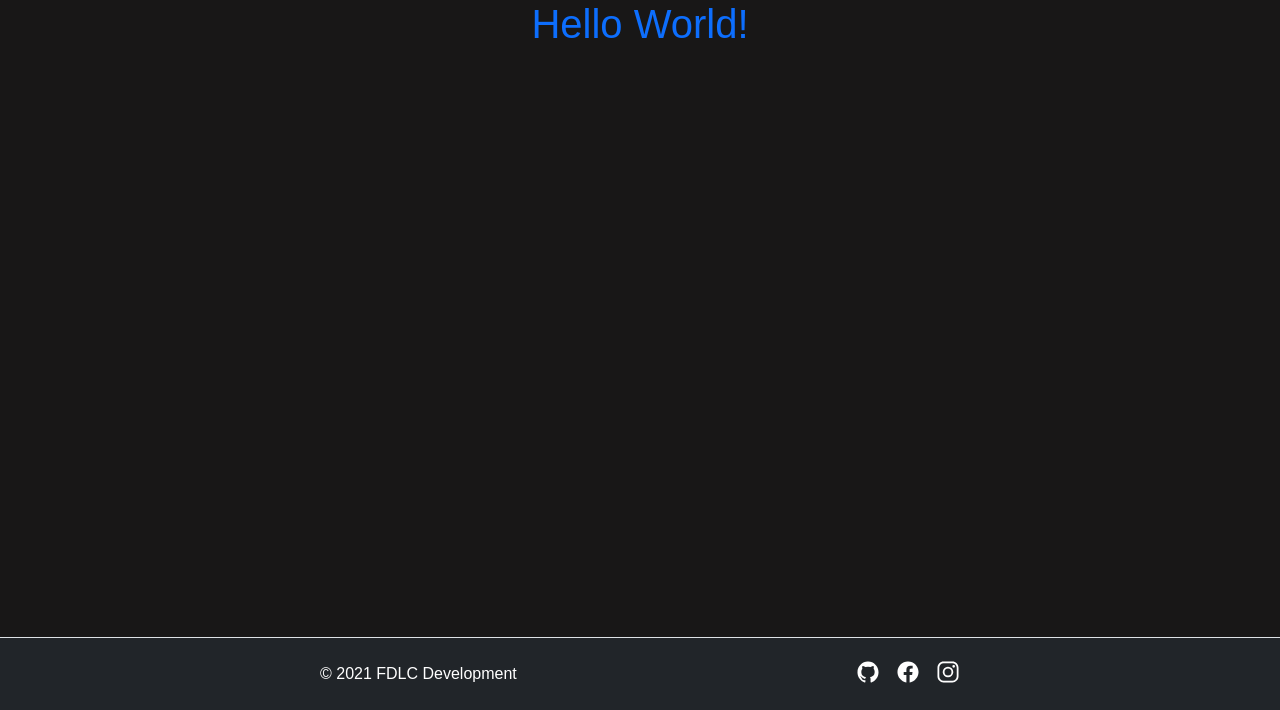
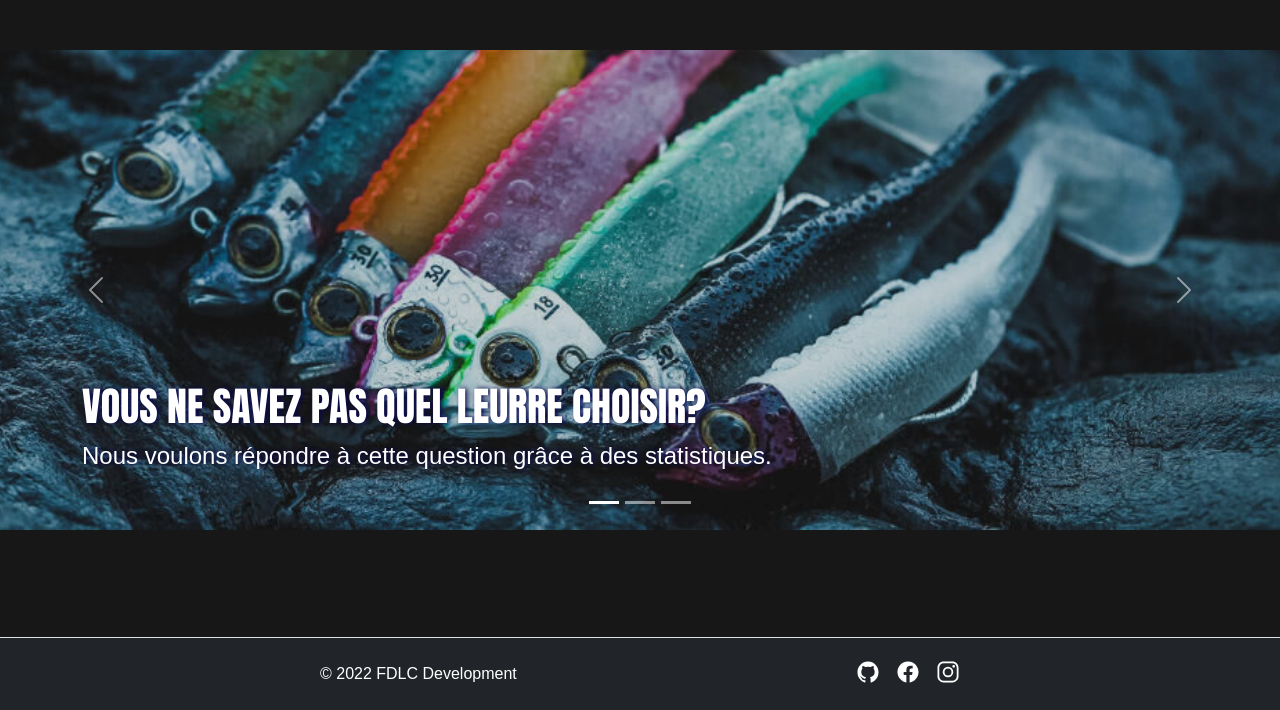
Before and after one commit to FaillHarder/P13--Leurres-vs-Stats, a Django app: page / in a window 1280 px wide. Shown: the part 90-800 px from the top of the page. Run offline with Django 4.2, Linux system fonts and the light colour scheme; some libraries are stand-ins or nearby versions.

Commit message:
ajout du carousel

```diff
--- a/static/css/styles.css
+++ b/static/css/styles.css
@@ -1,3 +1,5 @@
+@import url('https://fonts.googleapis.com/css2?family=Anton&display=swap');
+
 * {
     margin: 0;
     padding: 0;
@@ -5,13 +7,23 @@
     font-family: 'Poppins', sans-serif;
 }
 
+@font-face {
+    font-family: 'RobinGraffiti';
+    src: local('RobinGraffiti'),
+        url('../fonts/RobinGraffitiFilledin.ttf') format("opentype");
+}
+
+
+
 body {
     background: rgb(24, 23, 23);
     min-height: 100vh;
     display: flex;
     flex-direction: column;
 }
-
+header {
+    margin-bottom: 50px;
+}
 
 ion-icon {
     pointer-events: none;
@@ -32,7 +44,6 @@ ion-icon {
     position: absolute;
     opacity: 0;
     margin-top: 40px;
-    color: rgb(0, 89, 255);
 }
 
 .navigation ul li a .icon {
@@ -75,10 +86,47 @@ footer ul li a .icon:hover {
 }
 /* end footer */
 
+/* carousel */
+.carousel-item {
+    height: 30rem;
+    color: white;
+    position: relative;
+}
+.container-carousel {
+    position: absolute;
+    bottom: 0;
+    left: 0;
+    right: 0;
+    padding-bottom: 40px;
+}
+.overlay-image {
+    height: auto;
+    position: absolute;
+    opacity: 0.8;
+    bottom: 0;
+    left: 0;
+    right: 0;
+    top: 0;
+    background-position: center;
+    background-size: cover;
+}
+
+#myCarousel h1 {
+    font-family: 'Anton', sans-serif;
+    text-transform: uppercase;
+    text-shadow: rgb(9, 8, 80) 2px 0 5px;
+}
+
+#myCarousel p {
+    text-shadow: rgb(9, 8, 80) 2px 0 5px;
+    font-size: x-large;
+}
+/* end carousel */
 /* ------------------ */
 
-/* navbar */
+
 @media (max-width: 580px) {
+    /* navbar */
     .navbar-brand {
         margin: 0;
     }
@@ -96,5 +144,11 @@ footer ul li a .icon:hover {
     .logo {
         width: 0px;
     }
+    /* end navbar */
+
+    /* carousel */
+    .carousel-item {
+        height: 20rem;
+    }
+    /* end carousel */
 }
-/* end navbar */
--- a/templates/base.html
+++ b/templates/base.html
@@ -15,6 +15,7 @@
         <title>{% block title %}{% endblock title %}Leurres VS Stats</title>
     </head>
     <body>
+        <header>
             <nav class="navbar navbar-expand-sm bg-dark">
                 <div class="container-fluid">
                     <a href="#" class="navbar-brand">
@@ -67,12 +68,13 @@
                     </div>
                 </div>
             </nav>
+        </header>
 
         {% block content %}{% endblock content %}
 
         <footer class="bg-dark d-flex flex-wrap justify-content-center align-items-center py-3 border-top">
             <div class="col-md-3 d-flex align-items-center">
-            <span class="text-white">© 2021 FDLC Development</span>
+                <span class="text-white">© 2022 FDLC Development</span>
             </div>
             <ul class="nav col-md-3 justify-content-end list-unstyled d-flex">
                 <li class="ms-3 mt-1">
@@ -98,10 +100,10 @@
                 </li>
             </ul>
         </footer>
-
-</body>
-    {% block script %}{% endblock script %}
+        {% block script %}
+        {% endblock script %}
         <script type="module" src="https://unpkg.com/ionicons@5.5.2/dist/ionicons/ionicons.esm.js"></script>
         <script nomodule src="https://unpkg.com/ionicons@5.5.2/dist/ionicons/ionicons.js"></script>
         <script src="{% static 'js/script.js' %}"></script>
+    </body>
 </html>
--- a/templates/home/index.html
+++ b/templates/home/index.html
@@ -1,9 +1,59 @@
 {% extends 'base.html' %}
+{% load static %}
 
 {% block title %}Home - {% endblock title %}
 
 {% block content %}
-    <h1 class="text-primary d-flex justify-content-center">
-        Hello World!
-    </h1>
+
+<div id="myCarousel" class="carousel slide" data-bs-ride="carousel">
+    <div class="carousel-indicators">
+        <button type="button" data-bs-target="#myCarousel" data-bs-slide-to="0" aria-label="Slide 1" class="active"></button>
+        <button type="button" data-bs-target="#myCarousel" data-bs-slide-to="1" aria-label="Slide 2"></button>
+        <button type="button" data-bs-target="#myCarousel" data-bs-slide-to="2" aria-label="Slide 3"></button>
+    </div>
+
+    <div class="carousel-inner">
+        <div class="carousel-item active">
+            <div class="container-fluid overlay-image" style="background-image: url(static/assets/images/Fishing-Lure1.jpg);"></div>
+            <div class="container container-carousel">
+                <h1 class="text-degrade">Vous ne savez pas quel leurre choisir?</h1>
+                <p>Nous voulons répondre à cette question grâce à des statistiques.</p>
+            </div>
+        </div>
+
+        <div class="carousel-item">
+            <div class="overlay-image" style="background-image: url(static/assets/images/Fishing-Lure2.jpg);"></div>
+            <div class="container text-center container-carousel">
+                <h1>Nos statistiques</h1>
+                <p>Créez un compte et consultez toutes les Stats.</p>
+                <p><a class="btn btn-lg btn-primary" href="#">Créez un compte</a></p>
+            </div>
+        </div>
+
+        <div class="carousel-item">
+            <div class="overlay-image" style="background-image: url(static/assets/images/Fishing-Lure3.jpg);"></div>
+            <div class="container text-end container-carousel">
+                <h1>Contribuez à améliorer nos Stats</h1>
+                <p>Créez un compte et remplissez le formulaire de prise.</p>
+                <p><a class="btn btn-lg btn-primary" href="#">Créez un compte</a></p>
+            </div>
+        </div>
+    </div>
+
+    <button class="carousel-control-prev" type="button" data-bs-target="#myCarousel" data-bs-slide="prev">
+        <span class="carousel-control-prev-icon" aria-hidden="true"></span>
+        <span class="visually-hidden">Previous</span>
+    </button>
+    <button class="carousel-control-next" type="button" data-bs-target="#myCarousel" data-bs-slide="next">
+        <span class="carousel-control-next-icon" aria-hidden="true"></span>
+        <span class="visually-hidden">Next</span>
+    </button>
+</div>
+
+
 {% endblock content %}
+
+{% block script %}
+    <script src="https://cdn.jsdelivr.net/npm/@popperjs/core@2.10.2/dist/umd/popper.min.js" integrity="sha384-7+zCNj/IqJ95wo16oMtfsKbZ9ccEh31eOz1HGyDuCQ6wgnyJNSYdrPa03rtR1zdB" crossorigin="anonymous"></script>
+    <script src="https://cdn.jsdelivr.net/npm/bootstrap@5.1.3/dist/js/bootstrap.min.js" integrity="sha384-QJHtvGhmr9XOIpI6YVutG+2QOK9T+ZnN4kzFN1RtK3zEFEIsxhlmWl5/YESvpZ13" crossorigin="anonymous"></script>
+{% endblock script %}
```
Also changed, not shown: tests/home/test_home_views.py (+2 -2 lines), static/assets/images/Fishing-Lure1.jpg (added), static/assets/images/Fishing-Lure2.jpg (added), static/assets/images/Fishing-Lure3.jpg (added), 1 other file. Lines whose indentation alone changed are shown as unchanged.
